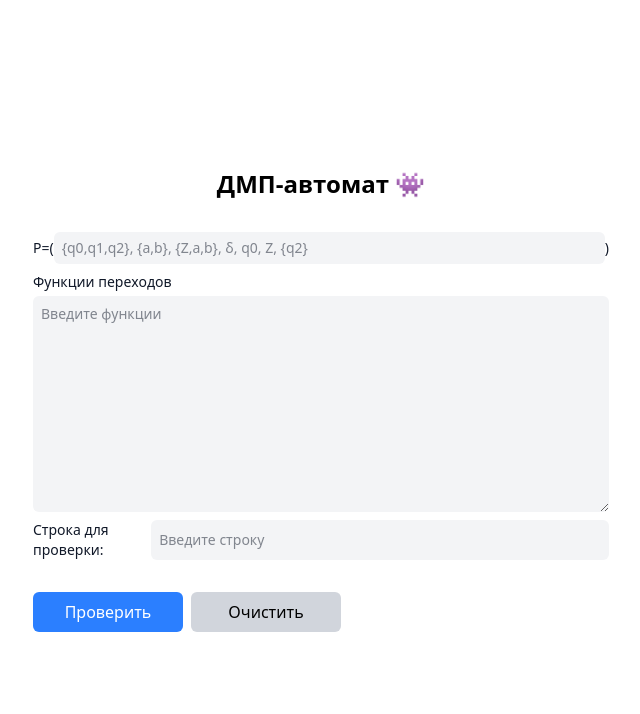
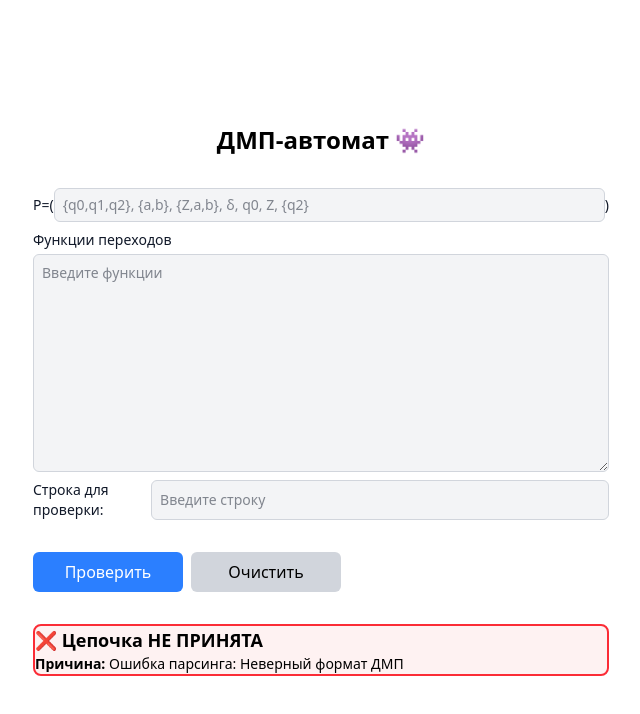
Before and after one commit to dnomokonov/tlp-sibsutis, a React (Vite) app: page /dmpautomatics in a window 1280 px wide. Both pictures are taken after a click on the button "Проверить". Shown: the top 714 px of the page, without its empty margins (319-959 px from the left). Built offline with nearby package versions, Linux system fonts and the light colour scheme.

Commit message:
Found error (no solution)

```diff
--- a/src/pages/DMPautomaticPage.jsx
+++ b/src/pages/DMPautomaticPage.jsx
@@ -1,6 +1,36 @@
-
+import {useState} from "react";
+import {DMP} from "../utils/dmp.js";
 
 function DMPautomaticPage() {
+    const [pInput, setPInput] = useState('');
+    const [stepFunction, setStepFunction] = useState('');
+
+    const [strCheck, setStrCheck] = useState('');
+    const [result, setResult] = useState(null);
+    const [showSteps, setShowSteps] = useState(false);
+
+    const handleCheck = () => {
+        try {
+            const { states, inputAlphabet, stackAlphabet, startState, startStackSymbol, acceptStates } = DMP.parse(pInput);
+            const transitions = DMP.parseTransitions(stepFunction);
+            const dmp = new DMP(states, inputAlphabet, stackAlphabet, transitions, startState, startStackSymbol, acceptStates);
+
+            const { accepted, reason, history } = dmp.dmpStart(strCheck);
+
+            setResult({ accepted, reason, history });
+            setShowSteps(false);
+        } catch (e) {
+            setResult({ accepted: false, reason: `Ошибка парсинга: ${e.message}`, history: [] });
+        }
+    }
+
+    const handleClear = () => {
+        setPInput('');
+        setStepFunction('');
+        setStrCheck('');
+        setResult(null);
+    };
+
     return (
         <div className="min-h-screen flex flex-col items-center justify-center">
             <div className="w-full max-w-xl mx-auto !space-y-8">
@@ -9,9 +39,11 @@ function DMPautomaticPage() {
                     <label htmlFor="pInput" className="flex items-center text-sm font-medium text-gray-900">
                         P=(
                         <input
+                            value={pInput}
+                            onChange={e => setPInput(e.target.value)}
                             type="text"
                             id="pInput"
-                            className="flex-1 min-w-0 !px-2 !py-1.5 bg-gray-100 rounded-md text-sm"
+                            className="flex-1 min-w-0 !px-2 !py-1.5 bg-gray-100 rounded-md border-1 border-gray-300 text-sm"
                             placeholder="{q0,q1,q2}, {a,b}, {Z,a,b}, δ, q0, Z, {q2}"
                         />
                         )
@@ -20,9 +52,11 @@ function DMPautomaticPage() {
                     <label htmlFor="stepFunction" className="flex flex-col text-sm font-medium text-gray-900">
                         Функции переходов
                         <textarea
+                            value={stepFunction}
+                            onChange={e => setStepFunction(e.target.value)}
                             id="stepFunction"
                             rows="10"
-                            className="!mt-1 w-full !px-2 !py-2 bg-gray-100 rounded-md text-sm resize-y"
+                            className="!mt-1 w-full !px-2 !py-2 bg-gray-100 rounded-md border-1 border-gray-300 text-sm resize-y"
                             placeholder="Введите функции"
                         ></textarea>
                     </label>
@@ -30,25 +64,75 @@ function DMPautomaticPage() {
                     <label htmlFor="strCheck" className="flex text-sm font-medium text-gray-900">
                         Строка для проверки:
                         <input
+                            value={strCheck}
+                            onChange={e => setStrCheck(e.target.value)}
                             type="text"
                             id="strCheck"
-                            className="w-full !px-2 !py-1.5 bg-gray-100 rounded-md text-sm"
+                            className="w-full !px-2 !py-1.5 bg-gray-100 rounded-md border-1 border-gray-300 text-sm"
                             placeholder="Введите строку"
                         />
                     </label>
                 </div>
                 <div className="flex items-center gap-2">
                     <button
+                        onClick={handleCheck}
                         className="w-[150px] bg-blue-500 hover:bg-blue-600 active:bg-blue-700 text-white transition-all ease-in-out rounded-md !p-2"
                     >
                         Проверить
                     </button>
                     <button
+                        onClick={handleClear}
                         className="w-[150px] bg-gray-300 hover:bg-gray-400 active:bg-gray-500 text-black transition-all ease-in-out rounded-md !p-2"
                     >
                         Очистить
                     </button>
                 </div>
+
+                {result && (
+                    <div className={`mt-6 p-4 rounded-lg border-2 ${result.accepted ? 'border-green-500 bg-green-50' : 'border-red-500 bg-red-50'}`}>
+                        <p className="font-bold text-lg">
+                            {result.accepted ? '✅ Цепочка ПРИНЯТА' : '❌ Цепочка НЕ ПРИНЯТА'}
+                        </p>
+                        <p className="mt-2 text-sm"><strong>Причина:</strong> {result.reason}</p>
+
+                        {result.history && result.history.length > 1 && (
+                            <button
+                                onClick={() => setShowSteps(!showSteps)}
+                                className="mt-3 text-blue-600 hover:underline text-sm"
+                            >
+                                {showSteps ? 'Скрыть' : 'Показать'} шаги ({result.history.length - 1})
+                            </button>
+                        )}
+                    </div>
+                )}
+
+                {showSteps && result?.history && (
+                    <div className="mt-4 p-4 bg-gray-100 rounded-lg text-xs font-mono overflow-x-auto">
+                        <table className="w-full text-left">
+                            <thead>
+                            <tr className="border-b">
+                                <th className="py-1">Шаг</th>
+                                <th className="py-1">Состояние</th>
+                                <th className="py-1">Остаток</th>
+                                <th className="py-1">Стек</th>
+                                <th className="py-1">Действие</th>
+                            </tr>
+                            </thead>
+                            <tbody>
+                            {result.history.map((cfg, i) => (
+                                <tr key={i} className="border-b">
+                                    <td className="py-1">{i}</td>
+                                    <td className="py-1">{cfg.state}</td>
+                                    <td className="py-1">{cfg.remaining || 'ε'}</td>
+                                    <td className="py-1">{cfg.stack.join('') || 'ε'}</td>
+                                    <td className="py-1 text-blue-700">{cfg.action || '-'}</td>
+                                </tr>
+                            ))}
+                            </tbody>
+                        </table>
+                    </div>
+                )}
+
             </div>
         </div>
     )
--- /dev/null
+++ b/src/utils/dmp.js
@@ -0,0 +1,126 @@
+export class DMP {
+    constructor(status, inputAlphabet, stackAlphabet, transitions, startState, startStackSymbol, acceptStates) {
+        this.status = new Set(status)
+        this.inputAlphabet = new Set(inputAlphabet)
+        this.stackAlphabet = new Set([...stackAlphabet, startStackSymbol])
+        this.transitions = transitions
+        this.startState = startState
+        this.startStackSymbol = startStackSymbol
+        this.acceptStates = new Set(acceptStates)
+    }
+
+    static parse(description) {
+        // Неправильный парс аргументов, возвращает строку на элемент массива
+        const parts = description.replace(/[\{\}\s]/g, '').split('),(').map(p => p.replace(/[()]/g, ''))
+        console.log(parts)
+
+        if (parts.length !== 7) throw new Error('Неверный формат ДМП')
+
+        const [statesStr, inputStr, stackStr, _, startState, startStack, acceptStr] = parts
+        const states = statesStr.split(',').filter(Boolean)
+        const inputAlphabet = inputStr.split(',').filter(Boolean)
+        const stackAlphabet = stackStr.split(',').filter(Boolean)
+        const acceptStates = acceptStr.split(',').filter(Boolean)
+
+        if (!states.includes(startState)) throw new Error('Начальное состояние не в множестве состояний');
+        if (!acceptStates.every(s => states.includes(s))) throw new Error('Финальное состояние вне множества');
+        if (!stackAlphabet.includes(startStack)) throw new Error('Начальный символ стека не в алфавите стека');
+
+        return {states, inputAlphabet, stackAlphabet, startState, startStackSymbol: startStack, acceptStates}
+    }
+
+    static parseTransitions(text) {
+        const transitions = new Map()
+        const lines = text.trim().split('\n').map(line => line.trim()).filter(Boolean)
+
+        for (let line of lines) {
+            const match = line.match(/δ\(([^,]+),([^,]*),([^)]+)\)\s*=\s*\(([^,]+),([^)]+)\)/);
+            if (!match) continue;
+
+            const [, currState, input, stackTop, newState, pushStr] = match;
+            const key = `${currState},${input || 'ε'},${stackTop}`;
+            const value = [newState, pushStr === 'ε' ? '' : pushStr];
+            transitions.set(key, value);
+        }
+
+        return transitions;
+    }
+
+    dmpStart(inputString, maxSteps = 1000) {
+        const configHistory = []
+        let state = this.startState
+        let stack = [this.startStackSymbol]
+        let pos = 0
+        let steps = 0
+
+        const pushConfig = () => {
+            configHistory.push({
+                state,
+                remaining: inputString.slice(pos),
+                stack: [...stack],
+                step: steps,
+                action: ''
+            })
+        }
+
+        pushConfig()
+
+        while (pos <= inputString.length && steps < maxSteps) {
+            const input = pos < inputString.length ? inputString[pos] : 'ε'
+            const stackTop = stack.length > 0 ? stack[stack.length - 1] : 'ε'
+
+            const key1 = `${state},${input},${stackTop}`
+            const key2 = `${state},ε,${stackTop}`
+            const transition = this.transitions.get(key1) || this.transitions.get(key2)
+
+            if (!transition) {
+                return {
+                    accepted: false,
+                    reason: `Нет перехода из состояния ${state} при входе '${input}' и вершине стека '${stackTop}'`,
+                    history: configHistory
+                }
+            }
+
+            const [newState, pushStr] = transition
+
+            if (stack.length > 0) stack.pop()
+
+            if (pushStr && pushStr !== 'ε') {
+                for (let i = pushStr.length - 1; i >= 0; i--) {
+                    stack.push(pushStr[i])
+                }
+            }
+
+            state = newState
+            if (input !== 'ε') pos++
+            steps++
+
+            const action = `δ(${state},${input !== 'ε' ? input : 'ε'},${stackTop}) → (${newState},${pushStr || 'ε'})`
+            configHistory[configHistory.length - 1].action = action
+
+            pushConfig()
+
+            if (pos === inputString.length && this.acceptStates.has(state)) {
+                return {
+                    accepted: true,
+                    reason: 'Цепочка принята по финальному состоянию',
+                    history: configHistory
+                }
+            }
+
+            if (steps >= maxSteps) {
+                return {
+                    accepted: false,
+                    reason: 'Превышено максимальное число шагов (возможна бесконечная петля)',
+                    history: configHistory
+                }
+            }
+        }
+
+        return {
+            accepted: false,
+            reason: 'Цепочка не была полностью прочитана или не достигнуто финальное состояние',
+            history: configHistory
+        }
+    }
+}
```
